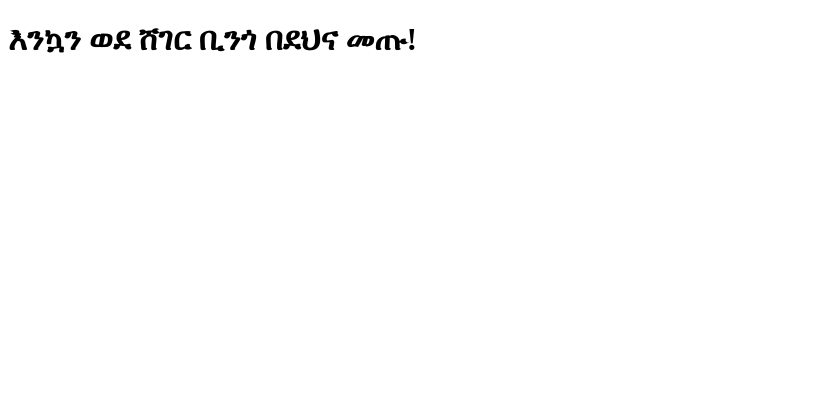
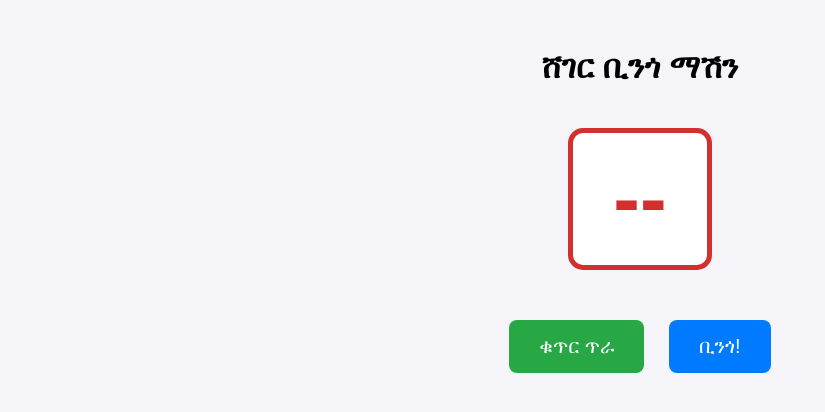
Before and after one commit to seyoseyo578-crypto/sheger-bingo, a plain HTML site: page index.html in a window 1280 px wide. Shown: the whole page, without its empty margins (0-825 px from the left). Drawn offline with Linux system fonts and the light colour scheme.

Commit message:
Update title and header for Bingo game

```diff
--- a/index.html
+++ b/index.html
@@ -2,9 +2,46 @@
 <html lang="am">
 <head>
     <meta charset="UTF-8">
-    <title>ሸገር ቢንጎ</title>
+    <title>ሸገር ቢንጎ - የጨዋታ ማሽን</title>
+    <style>
+        body { text-align: center; font-family: sans-serif; background-color: #f4f4f9; padding: 20px; }
+        #number-display { font-size: 80px; color: #d32f2f; font-weight: bold; border: 5px solid #d32f2f; display: inline-block; padding: 20px 40px; border-radius: 15px; margin: 20px; background: white; }
+        .controls { margin-top: 20px; }
+        button { padding: 15px 30px; font-size: 20px; cursor: pointer; border: none; border-radius: 8px; margin: 10px; color: white; }
+        #start-btn { background-color: #28a745; }
+        #bingo-btn { background-color: #007bff; }
+    </style>
 </head>
 <body>
-    <h1>እንኳን ወደ ሸገር ቢንጎ በደህና መጡ!</h1>
+    <h1>ሸገር ቢንጎ ማሽን</h1>
+    <div id="number-display">--</div>
+
+    <div class="controls">
+        <button id="start-btn" onclick="startDrawing()">ቁጥር ጥራ</button>
+        <button id="bingo-btn" onclick="checkBingo()">ቢንጎ!</button>
+    </div>
+
+    <script>
+        let drawnNumbers = [];
+
+        function startDrawing() {
+            if (drawnNumbers.length >= 75) {
+                alert("ሁሉም 75 ቁጥሮች ወጥተዋል!");
+                return;
+            }
+            let num;
+            do {
+                num = Math.floor(Math.random() * 75) + 1;
+            } while (drawnNumbers.includes(num));
+
+            drawnNumbers.push(num);
+            document.getElementById('number-display').innerText = num;
+        }
+
+        function checkBingo() {
+            // እዚህ የቢንጎ ማረጋገጫ ህግ ይገባል
+            alert("ቢንጎ ተጫን! ስርዓቱ አሁን የካርቴላውን ትክክለኛነት እያረጋገጠ ነው...");
+        }
+    </script>
 </body>
 </html>
```
